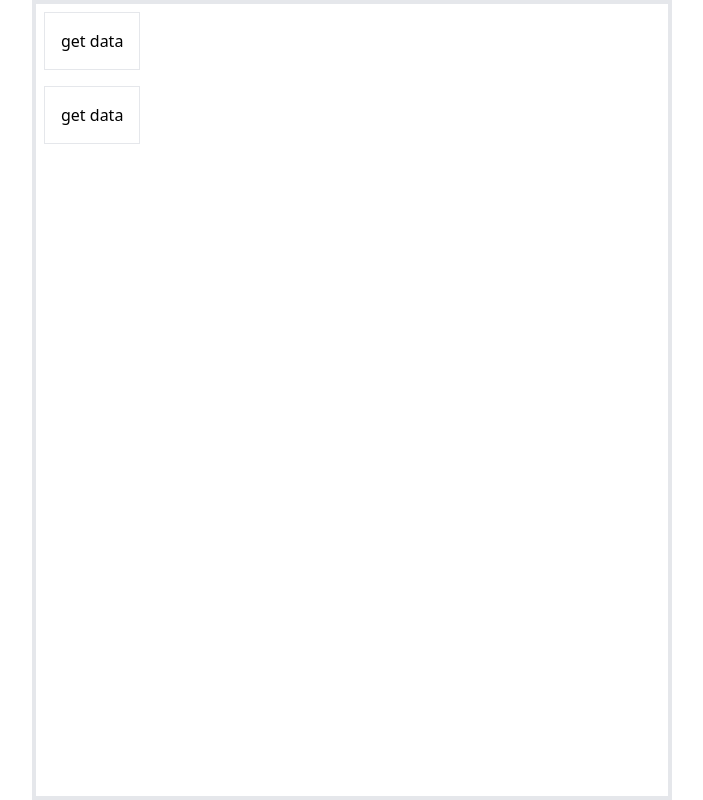
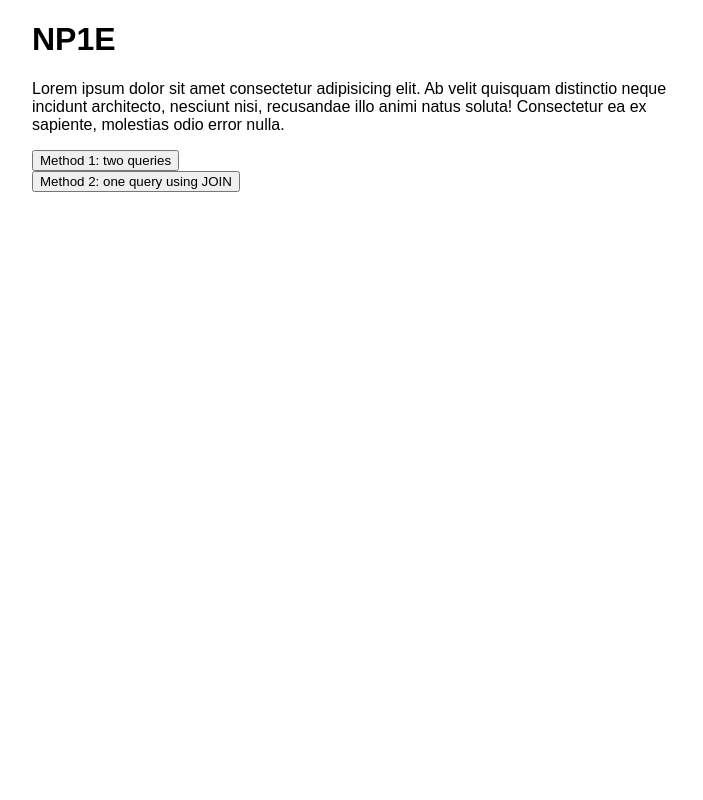
Before and after one commit to mhmh4/n-plus-1-demo, a Flask app: page / in a window 1280 px wide. Shown: the whole page, without its empty margins (288-991 px from the left). Run offline with Flask 3, Linux system fonts and the light colour scheme; some libraries are stand-ins or nearby versions.

Commit message:
Use regular CSS

```diff
--- a/templates/index.html
+++ b/templates/index.html
@@ -3,19 +3,33 @@
 <head>
   <meta charset="utf-8">
   <meta name="viewport" content="width=device-width, initial-scale=1">
-  <script src="https://cdn.tailwindcss.com"></script>
   <link rel="shortcut icon" href="#">
+  <style>
+    body {
+      font-family: sans-serif;
+      width: 50vw;
+      margin: 0 auto;
+      overflow-y: scroll;
+    }
+
+    #results {
+      white-space: pre-line;
+    }
+  </style>
 </head>
-<body class="w-1/2 mx-auto border border-4 min-h-screen">
-    <form id="form1" method="get">
-      <input class="border m-2 p-4" type="submit" value="get data">
+<body>
+  <h1>NP1E</h1>
+  <p>Lorem ipsum dolor sit amet consectetur adipisicing elit. Ab velit quisquam distinctio neque incidunt architecto, nesciunt nisi, recusandae illo animi natus soluta! Consectetur ea ex sapiente, molestias odio error nulla.</p>
+  <div>
+    <form id="form1">
+      <input type="submit" value="Method 1: two queries">
     </form>
-    <form id="form2" method="get">
-      <input class="border m-2 p-4" type="submit" value="get data">
+    <form id="form2">
+      <input type="submit" value="Method 2: one query using JOIN">
     </form>
+  </div>
   <div id="loading-indicator"></div>
-  <div id="results">
-  </div>
+  <pre id="results"></pre>
   <script src="{{ url_for('static', filename='app.js') }}"></script>
 </body>
 </html>
```
